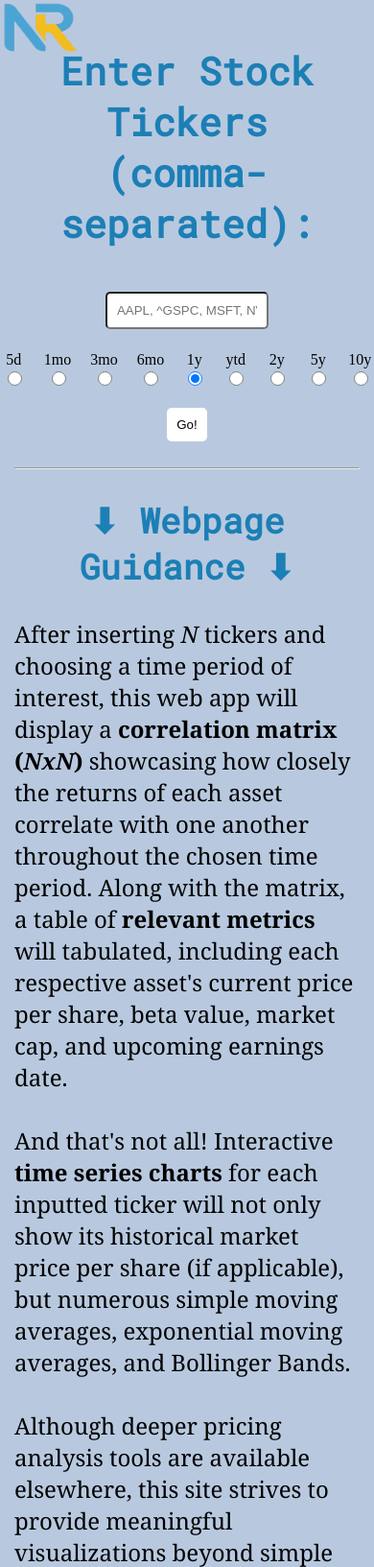
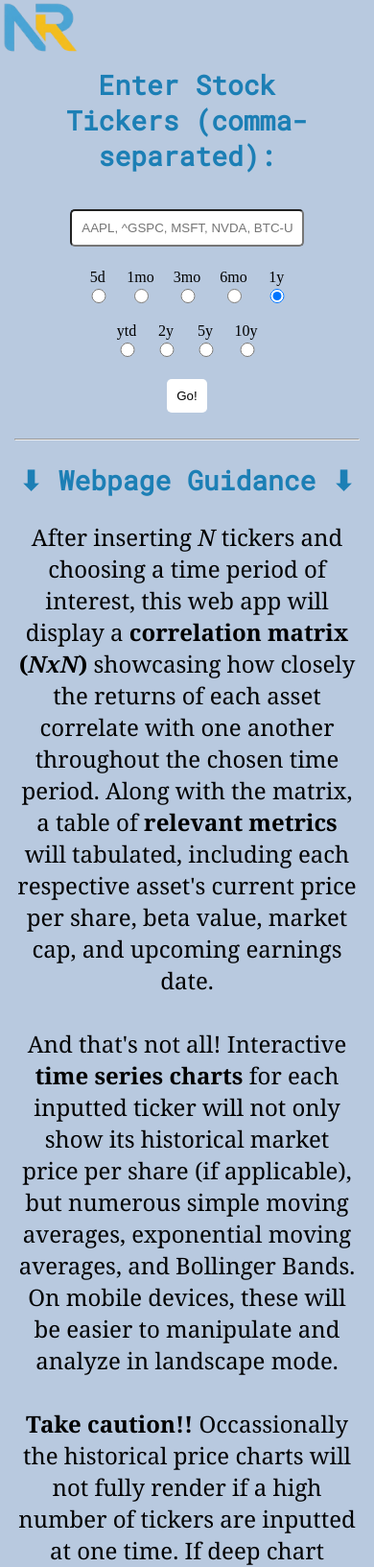
Before and after one commit to ncread/stock_flask_dash, a Flask app: page / in a window 390 px wide. Shown: the top 1633 px of the page at 96% size. Run offline with Flask 3, Linux system fonts and the light colour scheme.

Commit message:
updating mobile display of web app

```diff
--- a/get_data.py
+++ b/get_data.py
@@ -55,8 +55,8 @@ def generate_corr_plot(ticker_list, time_period_corr):
     fig = px.imshow(corr_matrix, text_auto=True,
                     color_continuous_scale='RdBu_r', zmin=-1, zmax=1,
                     title=f'Correlation: Historical Return ({time_period_corr})')
-    fig.update_layout(height=600,width=600,paper_bgcolor='rgb(184, 201, 223)', coloraxis_colorbar = dict(x=1.1),
-                      margin = dict(r=0))
+    fig.update_layout(paper_bgcolor='rgb(184, 201, 223)', coloraxis_colorbar = dict(x=1.0),
+                      autosize=True, xaxis_title=None, yaxis_title=None, margin=dict(r=0))
     corr_plot = plotly.io.to_html(fig, full_html=False)
     return corr_plot
 
--- a/main.py
+++ b/main.py
@@ -1,7 +1,11 @@
-from flask import Flask, request, render_template
+from flask import Flask, request, render_template, jsonify
 from get_data import *
 
 app = Flask(__name__)
+
+@app.route('/healthz', methods = ['GET'])
+def site_health_check():
+    return jsonify({'status':'healthy'}), 200
 
 @app.route('/', methods = ['GET','POST'])
 def index():
--- a/requirements.txt
+++ b/requirements.txt
@@ -34,4 +34,3 @@ urllib3==2.4.0
 websockets==15.0.1
 werkzeug==3.1.3
 yfinance==0.2.61
-gunicorn==19.7.1
--- a/static/styles.css
+++ b/static/styles.css
@@ -130,6 +130,7 @@ hr {
 
 .correlation_container h2 {
     font-size: 28px;
+    position: sticky;
 }
 
 .corr_content {
@@ -146,24 +147,37 @@ hr {
 
 .metrics_container {
     /* display: flex; */
+    text-align: center;
     margin-top: 5px;
+    overflow-x: auto;
     /* border: 2px red solid; */
-    text-align: center;
 }
 
 .metrics_container h2 {
     font-size: 28px;
 }
 
+.sticky_col {
+    position: sticky;
+    left: 0;
+    z-index: 1;
+    border-right: 1px solid black;
+    background-color:rgb(67, 145, 188);
+    color: white;
+    font-weight: bold;
+    padding: 2px;
+}
+
 .info_table {
     align-items: center;
     width: 98%;
-    /* border: 1px solid black; */
     border-collapse: collapse;
     box-shadow: 0 0 20px rgba(0, 0, 0, 0.15);
-    margin-right: 5px;
+    margin-right: 0px;
+    margin-left: 0px;
     margin-top: 50px;
     overflow-x: auto;
+    height: auto;
 }
 
 .info_table tr {
@@ -171,11 +185,14 @@ hr {
 }
 
 .info_table th {
+    border: 1px solid black;
     background-color:rgb(67, 145, 188);
     color: white;
+    padding: 2px;
 }
 
 .info_table th, td {
+    border-left: 1px solid black;
     border-right: 1px solid black;
     padding: 10px;
 }
@@ -223,3 +240,91 @@ footer{
     line-height: 50px;
     bottom: 0;
 }
+
+
+/* ************************************************************************ */
+/* *********************************MOBILE********************************* */
+/* ************************************************************************ */
+
+/* @media (max-width: 480px) { */
+@media screen and (max-width: 700px){
+    body {
+        background-color: rgb(184, 201, 223);
+        width: 100% !important;
+        overflow-x: hidden !important;
+        margin: 0;
+        padding: 0;
+        box-sizing: border-box;
+    }
+
+    .ticker_input_container {
+        width: 100%;
+        /* border: 2px red solid; */
+        display: flex;
+    }
+
+    .ticker_input_container h1 {
+        font-size: 28px;
+        /* border: 2px black solid; */
+        width: 100%;
+        max-width: 100%;
+        margin-top: 50px;
+    }
+
+    .input_form input {
+        width: 75%;
+    }
+
+    .radio {
+        /* border: 2px green solid; */
+        width: 100%;
+    }
+
+    .radio_container {
+        /* border: 2px blue solid; */
+        flex-wrap: wrap;
+        width: 75%;
+    }
+
+    .radio_item {
+        flex-direction: column;
+    }
+
+    .resulting_content {
+        display: block;
+        text-align: center;
+        width: 100%;
+        max-width: 100%;
+    }
+
+    .corr_content {
+        width: 100%;
+        max-width: 100%;
+        overflow: hidden;
+    }
+
+    .metrics_container {
+        /* display: none; */
+        overflow-x: auto;
+    }
+
+    .metrics_container h2 {
+        display: none;
+    }
+
+    .no_ticker_container {
+        text-align: center;
+    }
+
+    .no_ticker_container h2 {
+        font-size: 28px;
+    }
+
+    /* .resulting_content {
+        max-width: 100%;
+        width: 100%;
+        display: grid;
+        grid-template-columns: 1fr;
+    } */
+
+}
--- a/templates/index.html
+++ b/templates/index.html
@@ -85,29 +85,22 @@
         </div>
         <hr>
         <div class="resulting_content">
+
             <div class="correlation_container">
                 <h2>Correlation Matrix - Returns</h2>
-
-                    <!-- {% if tickers %}
-                        <h2>Correlation Matrix Components: {{ tickers }}</h2>
-                        <h3>Date Range Chosen:</h3>
-                        <h4>Today's date:</h4>
-                    {% endif %} -->
                 <div class="corr_content">
                     <div class="corr_plot">
                         {{ corr_chart|safe }}
                     </div>
-
-                        <!-- <h3>correlation explanation content</h3> -->
                 </div>
             </div>
 
             <div class="metrics_container">
-                    <h2>Superfluous Metrics </h2>
+                <h2>Superfluous Metrics</h2>
                 <table class="info_table">
                     <thead>
                         <tr>
-                                <th>Company</th>
+                            <th class="sticky_col"></th>
                             <th>Current Price Per Share ($)</th>
                             <th>Beta <br>(5Y Monthly)</th>
                             <th>Market Cap</th>
@@ -119,7 +112,7 @@
                     <tbody>
                         {% for key, value in metrics.items() %}
                         <tr>
-                                <td>{{ key }}</td> <!-- company name -->
+                            <td class="sticky_col">{{ key }}</td> <!-- company name -->
                             <td>${{ value[0] }}</td> <!-- share price -->
                             <td>{{ value[1] }}</td> <!-- beta -->
                             <td>${{ value[2] }}</td> <!-- market cap -->
@@ -170,13 +163,14 @@
             <br><br>
             And that's not all! Interactive <b>time series charts</b> for each inputted ticker will not only show its historical
             market price per share (if applicable), but numerous simple moving averages, exponential moving averages, and Bollinger Bands.
+            On mobile devices, these will be easier to manipulate and analyze in landscape mode.
+            <br><br>
+            <b>Take caution!!</b> Occassionally the historical price charts will not fully render if a high number of tickers are inputted
+            at one time. If deep chart analysis will be occurring, ensure the chart is not fragmented.
             <br><br>
             Although deeper pricing analysis tools are available elsewhere, this site strives to provide meaningful
             visualizations beyond simple asset prices, equipping users with information leading to sound portfolio
             construction.
-            <br><br>
-            Take caution!! Occassionally the historical price charts will not fully render if a high number of tickers are inputted
-            at one time. If deep chart analysis will be occurring, ensure the chart is not fragmented.
             <br><br>
             Need inspiration? Check out the symbols available on <a href="https://finance.yahoo.com/markets/" target="_blank">Yahoo Finance</a>.
         </p>
```
Lines whose indentation alone changed are shown as unchanged.
